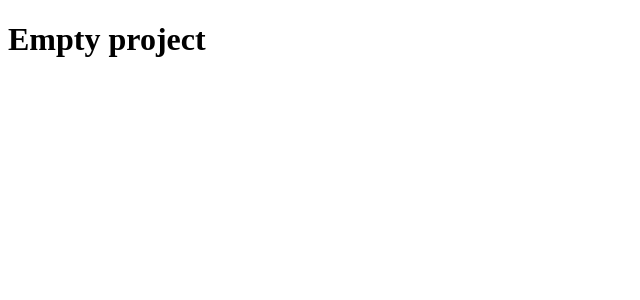
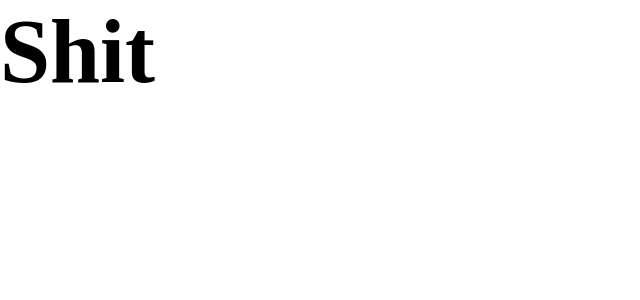
Before and after one commit to VladyslavHimself/PomodoroApp, a React (Create React App) app: page / in a window 1280 px wide. Shown: the top 300 px of the page, without its empty margins (0-640 px from the left). Built offline with nearby package versions, Linux system fonts and the light colour scheme.

Commit message:
added linter & created basic component

```diff
--- /dev/null
+++ b/src/components/App/App.tsx
@@ -0,0 +1,11 @@
+import React from 'react';
+
+import classes from './app.module.scss';
+
+function App() {
+    return (
+        <h1 className={classes.App}>Shit</h1>
+    );
+}
+
+export default App;
--- /dev/null
+++ b/src/components/App/app.module.scss
@@ -0,0 +1,3 @@
+.App {
+  font-size: 90px;
+}
--- /dev/null
+++ b/src/index.scss
@@ -0,0 +1,5 @@
+* {
+  margin: 0;
+  padding: 0;
+  box-sizing: border-box;
+}
--- a/src/index.tsx
+++ b/src/index.tsx
@@ -2,5 +2,9 @@ import React from 'react';
 import ReactDOM from 'react-dom';
 import reportWebVitals from './reportWebVitals';
 
-ReactDOM.render(<h1>Empty project</h1>,document.getElementById('root'));
+import './index.scss';
+import App from './components/App/App';
+
+
+ReactDOM.render(<App />,document.getElementById('root'));
 reportWebVitals();
--- /dev/null
+++ b/src/react-app-env.d.ts
@@ -0,0 +1 @@
+/// <reference types="react-scripts" />
```
Also changed, not shown: package.json (+10 -0 lines), .eslintrc.yml (added), 1 other file (tests, documents, lock files or other folders).
